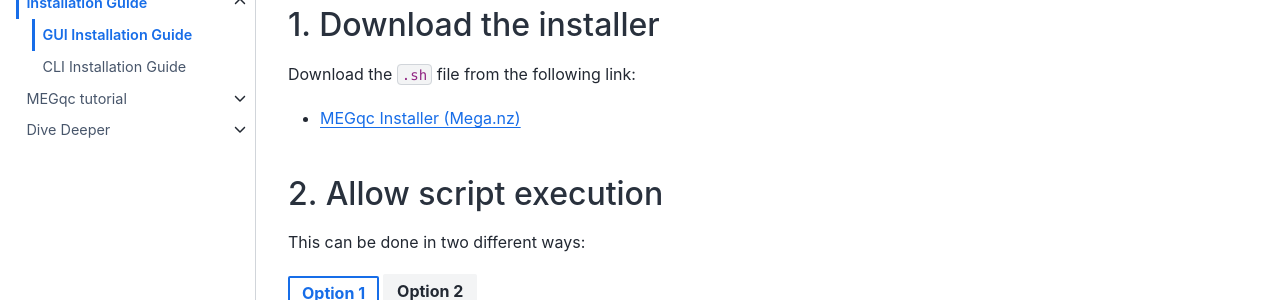
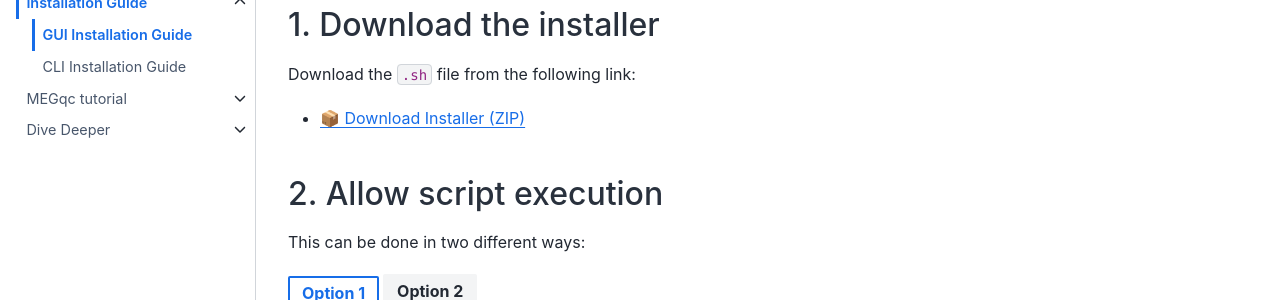
Before and after one commit to ANCPLabOldenburg/megqc_documentation, a Jupyter Book: the page built from installation/gui.md, in a window 1280 px wide and 900 px high. Shown: the part 251-551 px from the top of the window. Built offline with Jupyter Book 1.0.4 settings and Sphinx 7.4.7 and the Sphinx Book theme 1.1.4, drawn with Linux system fonts in a browser that asks for light colours.

Commit message:
Update gui.md

```diff
--- a/installation/gui.md
+++ b/installation/gui.md
@@ -5,7 +5,8 @@
 ## 1. Download the installer
 Download the `.sh` file from the following link:
 
-* [MEGqc Installer (Mega.nz)](https://mega.nz/file/dMBh1QBQ#o3m1HGd_F-qZEXNR0s7kXzheUSgC3DXYVzSqhq-ulgY)
+* [📦 Download Installer (ZIP)](https://github.com/ANCPLabOldenburg/MEGqc/raw/main/installers/installers.zip)
+
 
 ## 2. Allow script execution
 This can be done in two different ways:
```
